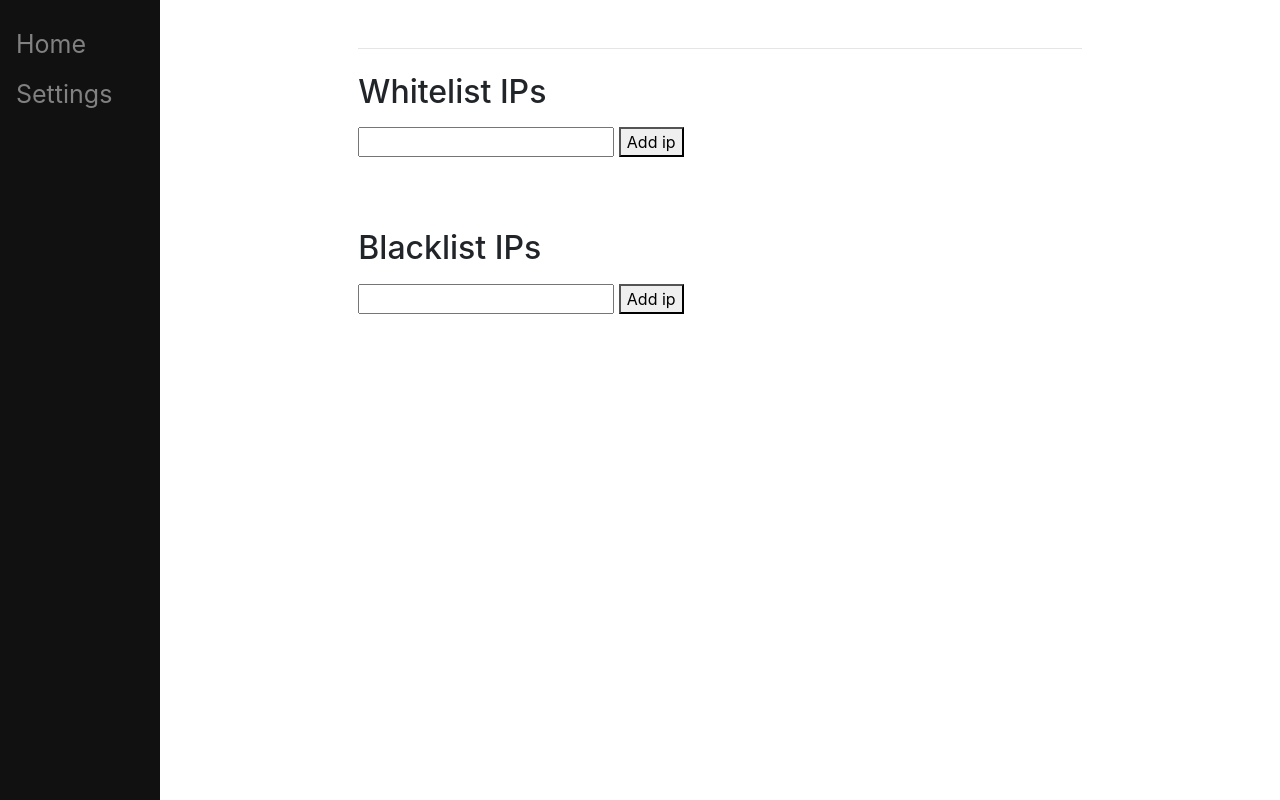
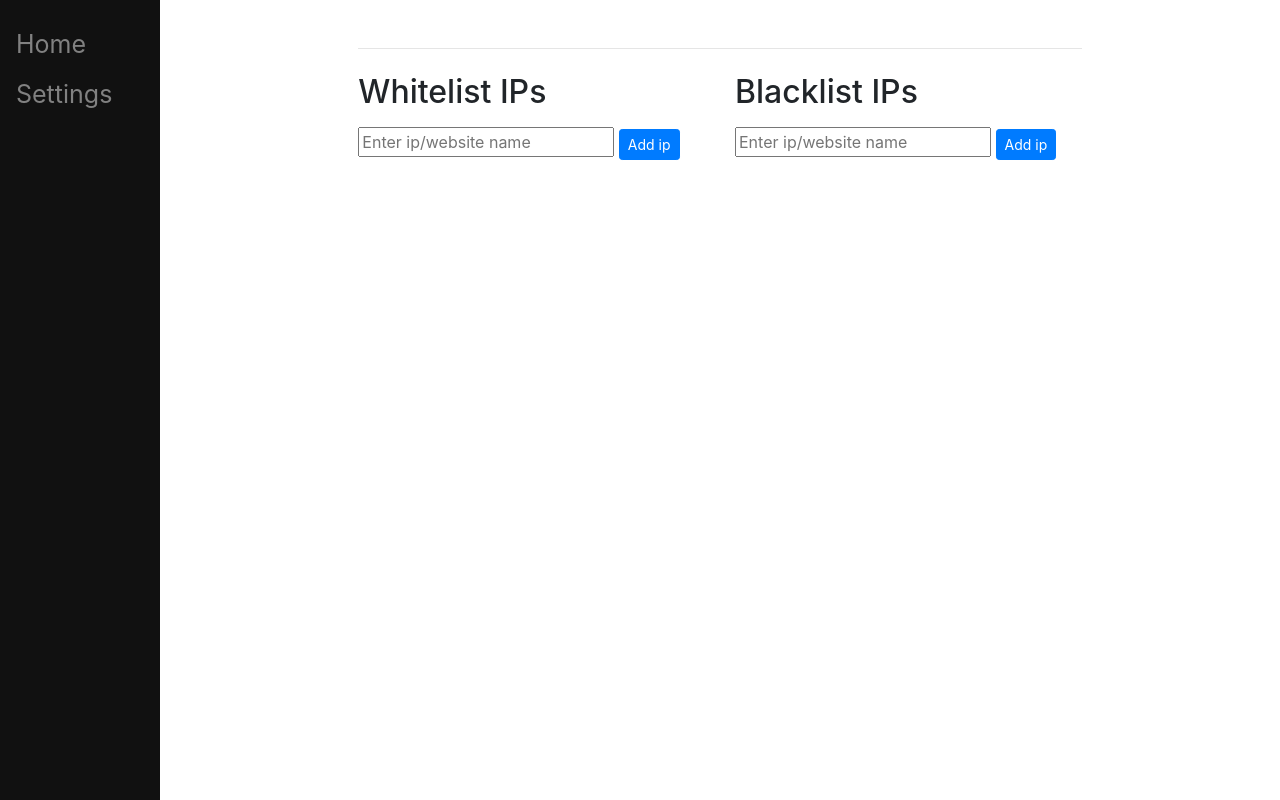
Before and after one commit to y0608/TtTHackTUES9, a Django app: template Web/TtTsite/main/templates/main/list.html in a window 1280 px wide. Run offline with Django 4.2, Linux system fonts and the light colour scheme; the template is opened without the code that fills it, so the values that code supplies are empty; a user stored in the database is signed in; some libraries are stand-ins or nearby versions.

Commit message:
whitelist and blacklist update

```diff
--- a/Web/TtTsite/main/models.py
+++ b/Web/TtTsite/main/models.py
@@ -19,7 +19,7 @@ class Whitelist(models.Model):
     protocol = models.CharField(max_length=100)
 
     def __str__(self):
-        return self.ip
+        return self.dst_ip
 
 class Blacklist(models.Model):
     device = models.ForeignKey(IotDevice, on_delete=models.CASCADE)
@@ -30,4 +30,4 @@ class Blacklist(models.Model):
     protocol = models.CharField(max_length=100)
 
     def __str__(self):
-        return self.ip
+        return self.dst_ip
--- a/Web/TtTsite/main/templates/main/list.html
+++ b/Web/TtTsite/main/templates/main/list.html
@@ -11,34 +11,26 @@
 
 {% block content %}
 
-<!--
-    <h3>Add Manually:</h3>
-    <form method="post" action="/create/"></form>
-    {{form}}
-    <button type="submit", name="save">Add to whitelist</button>
-
-    <form method="post" action="/create/"></form>
-    {{form}}
-    <button type="submit", name="save">Add to blacklist</button> -->
-
+    <div class="row">
+        <div class="col">
             <h2>Whitelist IPs</h2>
             <form method="post" action="#">
                 {% csrf_token %}
                 <ul>
                     {% for whitelistip in device.whitelist_set.all %}
                         <li style="margin: 10px 0">
-                    {{whitelistip}}
+                            {{whitelistip.dst_ip}}
                             <button type="submit" class="btn btn-dark btn-sm", name="whiteToBlacklist", value="{{whitelistip.id}}">Move to blacklist</button>
                             <button type="submit" class="btn btn-danger btn-sm", name="removeFromWhiteList", value="{{whitelistip.id}}">Delete</button>
                         </li>
                     {% endfor %}
                 </ul>
-        <input type="text", name="new">
-        <button type="submit", name="newItemWhitelist", value="save">Add ip</button>
+                <input type="text" name="new" placeholder="Enter ip/website name">
+                <button type="submit" class="btn btn-primary btn-sm" name="newItemWhitelist" value="save">Add ip</button>
             </form>
+        </div>
 
-    <br><br><br>
-
+        <div class="col">
             <h2>Blacklist IPs </h2>
             <form method="post" action="#">
                 {% csrf_token %}
@@ -47,15 +39,16 @@
                 <ul>
                     {% for blacklistip in device.blacklist_set.all %}
                         <li style="margin: 10px 0">
-                    {{blacklistip}}
+                            {{blacklistip.dst_ip}}
                             <button type="submit" class="btn btn-info btn-sm", name="blackToWhitelist", value="{{blacklistip.id}}">Move to whitelist</button>
                             <button type="submit" class="btn btn-danger btn-sm", name="removeFromBlackList", value="{{blacklistip.id}}">Delete</button>
                         </li>
                     {% endfor %}
                 </ul>
-        <input type="text", name="new">
-        <button type="submit", name="newItemBlacklist", value="save">Add ip</button>
+                <input type="text" name="new" placeholder="Enter ip/website name">
+                <button type="submit"  class="btn btn-primary btn-sm" name="newItemBlacklist" value="save">Add ip</button>
             </form>
-
+        </div>
+    </div>
 
 {% endblock %}
--- a/Web/TtTsite/main/views.py
+++ b/Web/TtTsite/main/views.py
@@ -41,14 +41,14 @@ def index(response,id):
         elif response.POST.get("whiteToBlacklist"):
             id = int(response.POST.get("whiteToBlacklist"))
             currentDevice = device.whitelist_set.all().filter(id=id)
-            tempip = currentDevice[0].ip
+            tempip = currentDevice[0].dst_ip
             currentDevice.delete()
             device.blacklist_set.create(dst_ip=tempip)
 
         elif response.POST.get("blackToWhitelist"):
             id = int(response.POST.get("blackToWhitelist"))
             currentDevice = device.blacklist_set.all().filter(id=id)
-            tempip = currentDevice[0].ip
+            tempip = currentDevice[0].dst_ip
             currentDevice.delete()
             device.whitelist_set.create(dst_ip=tempip)
 
```
Also changed, not shown: Web/TtTsite/db.sqlite3. Lines whose indentation alone changed are shown as unchanged.
